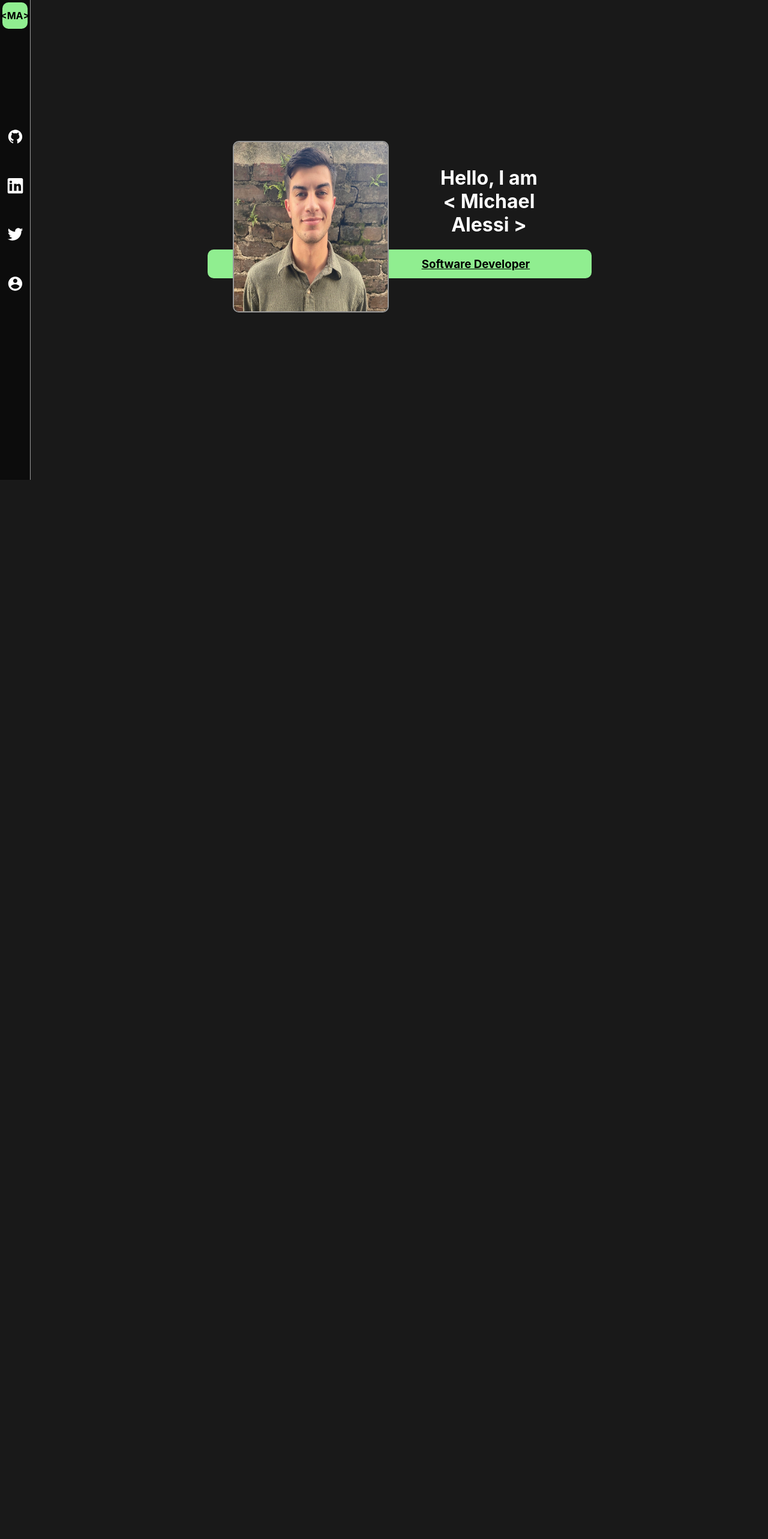
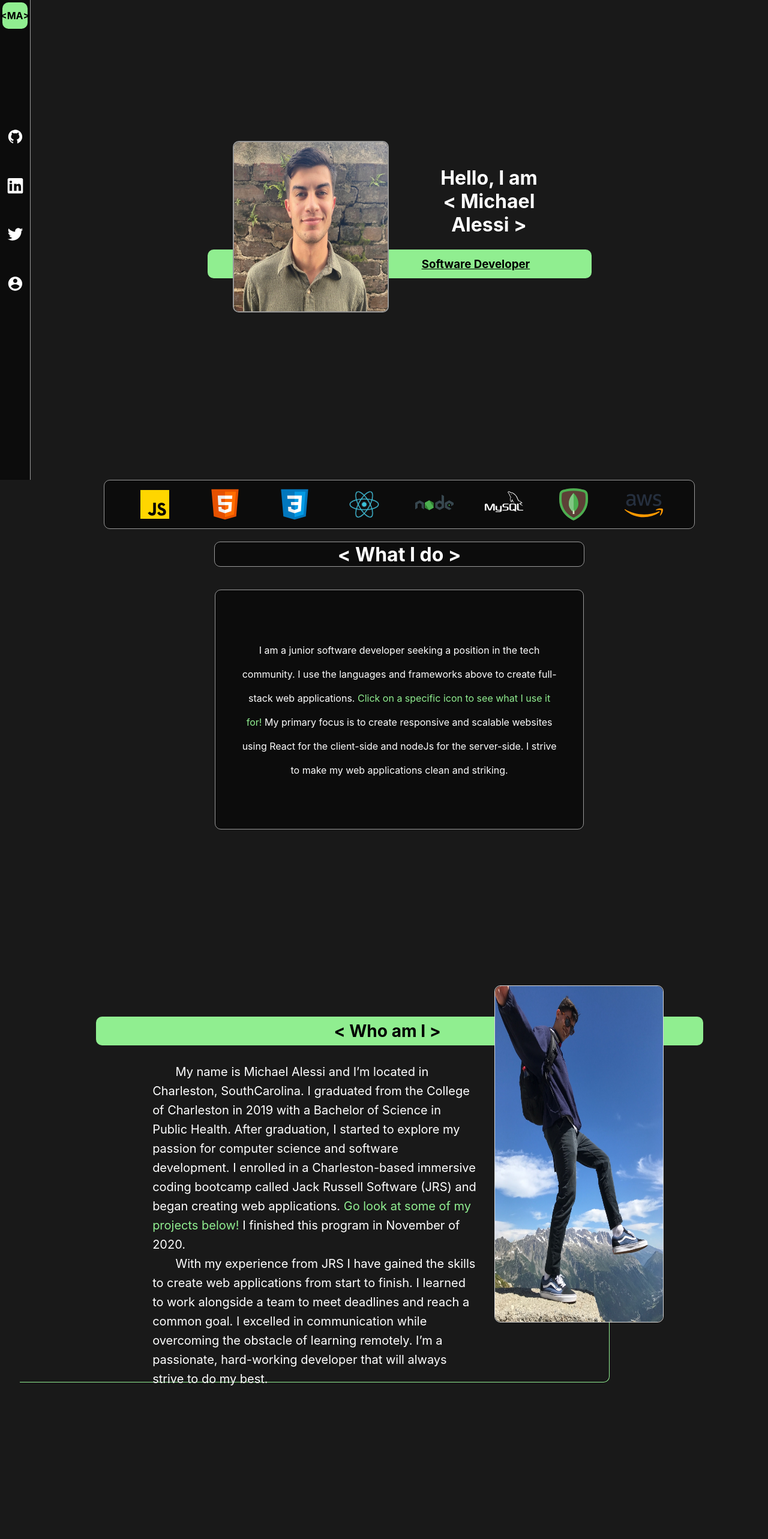
Before and after one commit to mikealessi24/portfolio1, a React (Create React App) app: page / in a window 1280 px wide. Shown: the top 2566 px of the page at 60% size. Before the commit the page ends 800 px from the top, so only its background shows below. Built offline with nearby package versions, Linux system fonts and the light colour scheme.

Commit message:
finally got react scroll to work

```diff
--- a/package.json
+++ b/package.json
@@ -11,6 +11,7 @@
     "react": "^17.0.1",
     "react-dom": "^17.0.1",
     "react-scripts": "4.0.0",
+    "react-scroll": "^1.8.1",
     "web-vitals": "^0.2.4"
   },
   "scripts": {
--- a/src/App.js
+++ b/src/App.js
@@ -15,6 +15,7 @@ function App() {
         <Logo />
         <Nav />
       </div>
+      <div className="app-right-outer">
         <div className="app-right">
           <Header />
           <Skills />
@@ -23,6 +24,7 @@ function App() {
           <ContactMe />
         </div>
       </div>
+    </div>
   );
 }
 
--- a/src/Components/About.js
+++ b/src/Components/About.js
@@ -3,7 +3,7 @@ import "../style/about.css";
 
 export default function About() {
   return (
-    <div className="about-container">
+    <div className="about-container" id="about-me">
       <div className="about-header">
         <div className="about-line-effect">
           <div className="about-line-text">
--- a/src/Components/Header.js
+++ b/src/Components/Header.js
@@ -1,9 +1,10 @@
 import React from "react";
 import "../style/header.css";
+import { Link } from "react-scroll";
 
 export default function Header() {
   return (
-    <div className="header-container">
+    <div className="header-container" id="header">
       <div className="header-main">
         <div className="header-content">
           <div className="profile-image-container">
@@ -13,9 +14,9 @@ export default function Header() {
             <h1>
               Hello, I am
               <div className="name">
-                <a href="#contact-me">
+                <Link smooth={true} duration={500} to="about-me">
                   {"< "}Michael Alessi{" >"}
-                </a>
+                </Link>
               </div>
             </h1>
           </div>
--- a/src/Components/HireMe.js
+++ b/src/Components/HireMe.js
@@ -3,6 +3,7 @@ import "../style/contactMe.css";
 
 export default function HireMe() {
   return (
+    <div className="hire-me-container">
       <div className="hire-me-line">
         <div className="hire-title">Hire Me!</div>
         <div className="hire-text">
@@ -13,5 +14,6 @@ export default function HireMe() {
           </span>
         </div>
       </div>
+    </div>
   );
 }
--- a/src/Components/Logo.js
+++ b/src/Components/Logo.js
@@ -1,10 +1,13 @@
 import React from "react";
 import "../style/logo.css";
+import { Link } from "react-scroll";
 
 export default function Logo() {
   return (
     <div className="logo">
-      {"<"}MA{">"}
+      <Link smooth={true} duration={500} to="header">
+        {"<"}MA{">"}
+      </Link>
     </div>
   );
 }
--- a/src/Components/Nav.js
+++ b/src/Components/Nav.js
@@ -1,5 +1,5 @@
 import React from "react";
-
+import { Link } from "react-scroll";
 import AccountCircleIcon from "@material-ui/icons/AccountCircle";
 
 import "../style/nav.css";
@@ -48,9 +48,9 @@ export default function Nav() {
             <path d="M 24 4.300781 C 23.101563 4.699219 22.199219 5 21.199219 5.101563 C 22.199219 4.5 23 3.5 23.398438 2.398438 C 22.398438 3 21.398438 3.398438 20.300781 3.601563 C 19.300781 2.601563 18 2 16.601563 2 C 13.898438 2 11.699219 4.199219 11.699219 6.898438 C 11.699219 7.300781 11.699219 7.699219 11.800781 8 C 7.699219 7.800781 4.101563 5.898438 1.699219 2.898438 C 1.199219 3.601563 1 4.5 1 5.398438 C 1 7.101563 1.898438 8.601563 3.199219 9.5 C 2.398438 9.398438 1.601563 9.199219 1 8.898438 C 1 8.898438 1 8.898438 1 9 C 1 11.398438 2.699219 13.398438 4.898438 13.800781 C 4.5 13.898438 4.101563 14 3.601563 14 C 3.300781 14 3 14 2.699219 13.898438 C 3.300781 15.898438 5.101563 17.300781 7.300781 17.300781 C 5.601563 18.601563 3.5 19.398438 1.199219 19.398438 C 0.800781 19.398438 0.398438 19.398438 0 19.300781 C 2.199219 20.699219 4.800781 21.5 7.5 21.5 C 16.601563 21.5 21.5 14 21.5 7.5 C 21.5 7.300781 21.5 7.101563 21.5 6.898438 C 22.5 6.199219 23.300781 5.300781 24 4.300781" />
           </svg>
         </div>
-        <div>
+        <Link smooth={true} duration={500} to="contact-me">
           <AccountCircleIcon className="contact" />
-        </div>
+        </Link>
       </div>
     </div>
   );
--- a/src/style/about.css
+++ b/src/style/about.css
@@ -50,7 +50,7 @@
 }
 
 .about-textarea {
-  width: 77vw;
+  width: 76.7vw;
   color: white;
   border-right: 1px solid var(--accent-color);
   border-bottom: 1px solid var(--accent-color);
--- a/src/style/app.css
+++ b/src/style/app.css
@@ -10,14 +10,12 @@ body {
 
 .app {
   display: flex;
-  height: 100vh;
-  width: 100vw;
 }
 
 .app-left {
   width: 4%;
   background-color: rgba(0, 0, 0, 0.5);
-  position: sticky;
+  position: fixed;
   padding: 0.3vw;
   left: 0;
   height: 100vh;
@@ -30,6 +28,10 @@ body {
 
 .app-right {
   width: 96%;
-  overflow-y: scroll;
-  overflow-x: hidden;
 }
+
+.app-right-outer {
+  display: flex;
+  justify-content: flex-end;
+  overflow: hidden;
+}
--- a/src/style/contactMe.css
+++ b/src/style/contactMe.css
@@ -2,15 +2,21 @@
   height: 100vh;
 }
 
+.hire-me-container {
+  display: flex;
+  justify-content: center;
+}
+
 .hire-me-line {
   height: 7%;
-  width: 100vw;
+  width: 80%;
   background-color: rgba(0, 0, 0, 0.5);
   color: white;
   border: 1px solid var(--line-color);
   display: flex;
   flex-direction: column;
   justify-content: space-evenly;
+  border-radius: 10px;
 }
 .hire-title {
   font-weight: bold;
@@ -54,30 +60,29 @@
 }
 
 .name-input {
-  width: 30%;
-  color: white;
-  border-radius: 10px;
+  width: 10%;
+  transition: 0.5s;
 }
 
 .name-input:focus {
   outline-color: var(--accent-color);
+  width: 30%;
+  transition-duration: 0.5s;
 }
 
 .email-input {
-  width: 30%;
-  color: white;
-  border-radius: 10px;
+  width: 10%;
+  transition-duration: 0.5s;
 }
 
 .email-input:focus {
   outline-color: var(--accent-color);
+  width: 30%;
+  transition-duration: 0.5s;
 }
 
 .contact-textarea {
   resize: none;
-
-  color: white;
-  border-radius: 10px;
 }
 
 .contact-textarea:focus {
--- a/src/style/logo.css
+++ b/src/style/logo.css
@@ -7,4 +7,5 @@
   border-radius: 10px;
   font-weight: bold;
   background-color: var(--accent-color);
+  cursor: pointer;
 }
```
Also changed, not shown: 1 other file (tests, documents, lock files or other folders). Lines whose indentation alone changed are shown as unchanged.
